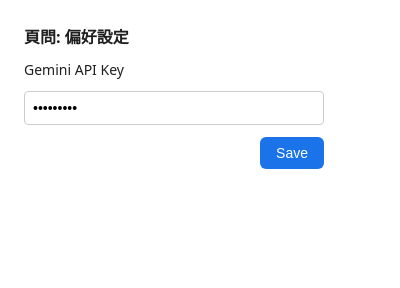
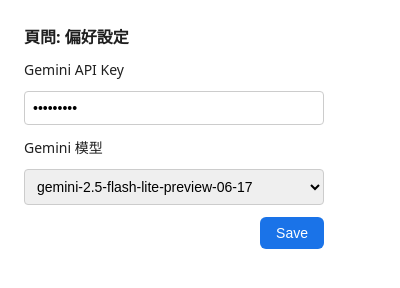
Before and after one commit to doggy8088/ask-page-extension, a browser extension: page popup.html in a window 400 px wide. Both pictures are taken after typing "Sample123" into the empty fields and a click on the button "Save". Drawn offline with Linux system fonts and the light colour scheme.

Commit message:
feat: 新增 Gemini 模型選擇功能，支援動態切換模型並儲存設定、移除 host_permissions

```diff
--- a/content.js
+++ b/content.js
@@ -26,6 +26,7 @@
     Chrome Extension Replacements for GM functions
 -------------------------------------------------- */
 const API_KEY_STORAGE = 'GEMINI_API_KEY';
+const MODEL_STORAGE = 'GEMINI_MODEL';
 const PROMPT_HISTORY_STORAGE = 'ASKPAGE_PROMPT_HISTORY';
 
 async function getValue(key, defaultValue) {
@@ -296,6 +297,8 @@
 
     async function askGemini(question, capturedSelectedText = '') {
         const apiKey = await getValue(API_KEY_STORAGE, '');
+        const selectedModel = await getValue(MODEL_STORAGE, 'gemini-2.5-flash-lite-preview-06-17');
+
         if (!apiKey) {
             appendMessage('assistant', '請點擊擴充功能圖示設定您的 Gemini API Key。');
             return;
@@ -326,7 +329,7 @@
 
         let responseData;
         try {
-            const response = await fetch(`https://generativelanguage.googleapis.com/v1beta/models/gemini-2.5-flash-lite-preview-06-17:generateContent?key=${apiKey}`, {
+            const response = await fetch(`https://generativelanguage.googleapis.com/v1beta/models/${selectedModel}:generateContent?key=${apiKey}`, {
                 method: 'POST',
                 headers: { 'Content-Type': 'application/json' },
                 body: JSON.stringify({
--- a/popup.html
+++ b/popup.html
@@ -23,7 +23,7 @@
     label {
       font-size: 14px;
     }
-    input {
+    input, select {
       padding: 8px;
       font-size: 14px;
       border: 1px solid #ccc;
@@ -55,6 +55,12 @@
     <h3>頁問: 偏好設定</h3>
     <label for="apiKey">Gemini API Key</label>
     <input id="apiKey" type="password">
+    <label for="modelSelect">Gemini 模型</label>
+    <select id="modelSelect">
+      <option value="gemini-2.5-pro">gemini-2.5-pro</option>
+      <option value="gemini-2.5-flash">gemini-2.5-flash</option>
+      <option value="gemini-2.5-flash-lite-preview-06-17">gemini-2.5-flash-lite-preview-06-17</option>
+    </select>
     <button id="save">Save</button>
     <div id="status"></div>
   </div>
--- a/popup.js
+++ b/popup.js
@@ -1,22 +1,34 @@
 const apiKeyInput = document.getElementById('apiKey');
+const modelSelect = document.getElementById('modelSelect');
 const saveButton = document.getElementById('save');
 const statusDiv = document.getElementById('status');
 
-// Load the saved API key when the popup opens
+// Load the saved API key and model when the popup opens
 document.addEventListener('DOMContentLoaded', () => {
-    chrome.storage.local.get(['GEMINI_API_KEY'], (result) => {
+    chrome.storage.local.get(['GEMINI_API_KEY', 'GEMINI_MODEL'], (result) => {
         if (result.GEMINI_API_KEY) {
             apiKeyInput.value = result.GEMINI_API_KEY;
+        }
+        if (result.GEMINI_MODEL) {
+            modelSelect.value = result.GEMINI_MODEL;
+        } else {
+            // 預設使用 gemini-2.5-flash-lite-preview-06-17
+            modelSelect.value = 'gemini-2.5-flash-lite-preview-06-17';
         }
     });
 });
 
-// Save the API key
+// Save the API key and model
 saveButton.addEventListener('click', () => {
     const apiKey = apiKeyInput.value.trim();
+    const selectedModel = modelSelect.value;
+
     if (apiKey) {
-        chrome.storage.local.set({ 'GEMINI_API_KEY': apiKey }, () => {
-            statusDiv.textContent = 'API Key saved!';
+        chrome.storage.local.set({
+            'GEMINI_API_KEY': apiKey,
+            'GEMINI_MODEL': selectedModel
+        }, () => {
+            statusDiv.textContent = 'API Key 和模型已儲存！';
             setTimeout(() => {
                 statusDiv.textContent = '';
                 window.close();
```
Also changed, not shown: CHANGELOG.md, manifest.json.
